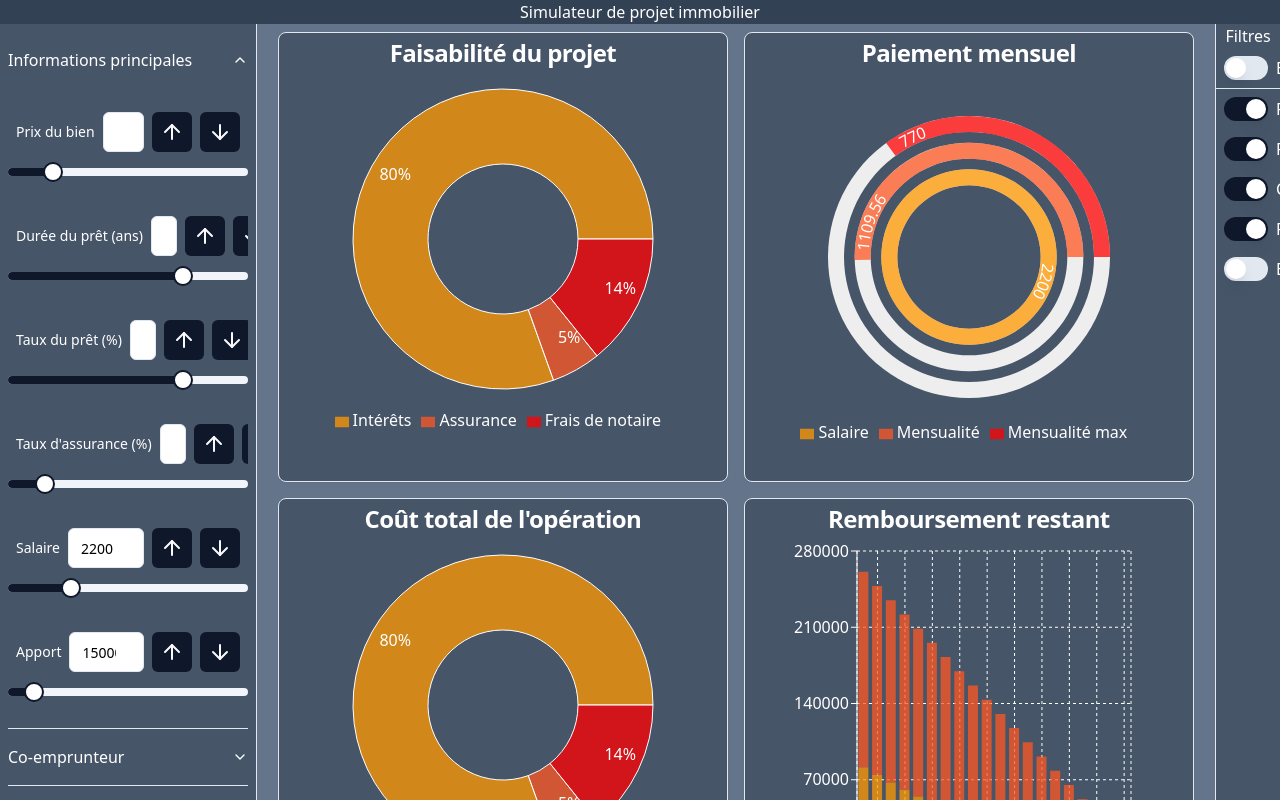
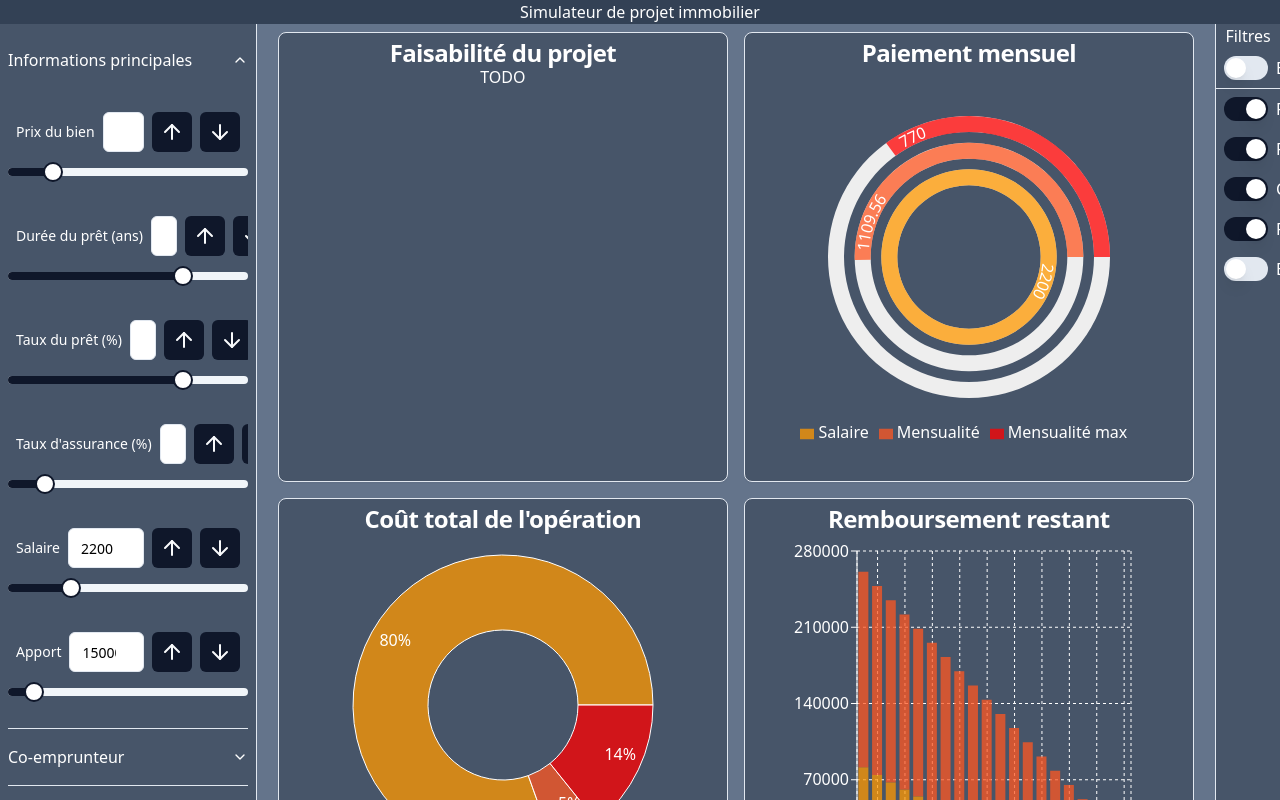
Before and after one commit to Yozamu/immo-simulator-v2, a React (Vite) app: page / in a window 1280 px wide. Shown: the top 800 px of the page. Built offline with nearby package versions, Linux system fonts and the light colour scheme.

Commit message:
feat: grouped card size for graphics

```diff
--- a/src/components/graphics/MonthlyPayment.tsx
+++ b/src/components/graphics/MonthlyPayment.tsx
@@ -49,14 +49,12 @@ const MonthlyPayment = () => {
   ];
 
   return (
-    <div className="w-96 h-96">
     <ResponsiveContainer width="100%" height="100%">
       <RadialBarChart cx="50%" cy="50%" innerRadius={80} outerRadius={160} barSize={16} data={data}>
         <RadialBar label={{ position: 'insideEnd', fill: '#fff' }} background dataKey="uv" />
         <Legend formatter={(value, _entry, _index) => <span style={{ color: 'white' }}>{value}</span>} />
       </RadialBarChart>
     </ResponsiveContainer>
-    </div>
   );
 };
 
--- /dev/null
+++ b/src/components/graphics/ProjectFeasibility.tsx
@@ -0,0 +1,5 @@
+const ProjectFeasibility = () => {
+  return <>TODO</>;
+};
+
+export default ProjectFeasibility;
--- a/src/components/graphics/RemainingLoan.tsx
+++ b/src/components/graphics/RemainingLoan.tsx
@@ -73,7 +73,6 @@ const RemainingLoan = () => {
   };
 
   return (
-    <div className="w-96 h-96">
     <ResponsiveContainer width="100%" height="100%">
       <BarChart
         width={500}
@@ -95,7 +94,6 @@ const RemainingLoan = () => {
         <Bar dataKey="capital" stackId="a" fill={COLORS[1]} name="Capital restant" />
       </BarChart>
     </ResponsiveContainer>
-    </div>
   );
 };
 
--- a/src/components/graphics/RentEquivalentNoLoss.tsx
+++ b/src/components/graphics/RentEquivalentNoLoss.tsx
@@ -65,7 +65,6 @@ const RentEquivalentNoLoss = () => {
   };
 
   return (
-    <div className="w-96 h-96">
     <ResponsiveContainer width="100%" height="100%">
       <AreaChart
         width={500}
@@ -86,7 +85,6 @@ const RentEquivalentNoLoss = () => {
         <Area type="monotone" dataKey="equivalentWithCapital" stroke={COLORS[1]} fill={COLORS[1]} />
       </AreaChart>
     </ResponsiveContainer>
-    </div>
   );
 };
 
--- a/src/components/graphics/TotalCost.tsx
+++ b/src/components/graphics/TotalCost.tsx
@@ -57,7 +57,6 @@ const TotalCost = () => {
   };
 
   return (
-    <div className="w-96 h-96">
     <ResponsiveContainer width="100%" height="100%">
       <PieChart>
         <Pie
@@ -79,7 +78,6 @@ const TotalCost = () => {
         <Tooltip content={<CustomTooltip />} />
       </PieChart>
     </ResponsiveContainer>
-    </div>
   );
 };
 
--- a/src/components/outputs/CardOutput.tsx
+++ b/src/components/outputs/CardOutput.tsx
@@ -11,7 +11,9 @@ const CardOutput: React.FC<CardOutputProps> = ({ title, description, Component }
     <Card className="bg-slate-600 text-white p-2 h-fit">
       <CardTitle>{title}</CardTitle>
       <CardContent>
-        <Component />
+        <div className="w-96 h-96">
+          <Component />
+        </div>
       </CardContent>
       <CardDescription className="text-white">{description}</CardDescription>
     </Card>
--- a/src/data/graphics.tsx
+++ b/src/data/graphics.tsx
@@ -1,10 +1,11 @@
 import MonthlyPayment from '@/components/graphics/MonthlyPayment';
+import ProjectFeasibility from '@/components/graphics/ProjectFeasibility';
 import RemainingLoan from '@/components/graphics/RemainingLoan';
 import RentEquivalentNoLoss from '@/components/graphics/RentEquivalentNoLoss';
 import TotalCost from '@/components/graphics/TotalCost';
 
 const graphics = [
-  { Component: TotalCost, title: 'Faisabilité du projet', name: 'doable' },
+  { Component: ProjectFeasibility, title: 'Faisabilité du projet', name: 'doable' },
   { Component: MonthlyPayment, title: 'Paiement mensuel', name: 'monthlyPayment' },
   { Component: TotalCost, title: "Coût total de l'opération", name: 'totalCost' },
   { Component: RemainingLoan, title: 'Remboursement restant', name: 'remainingLoan' },
```
Lines whose indentation alone changed are shown as unchanged.
